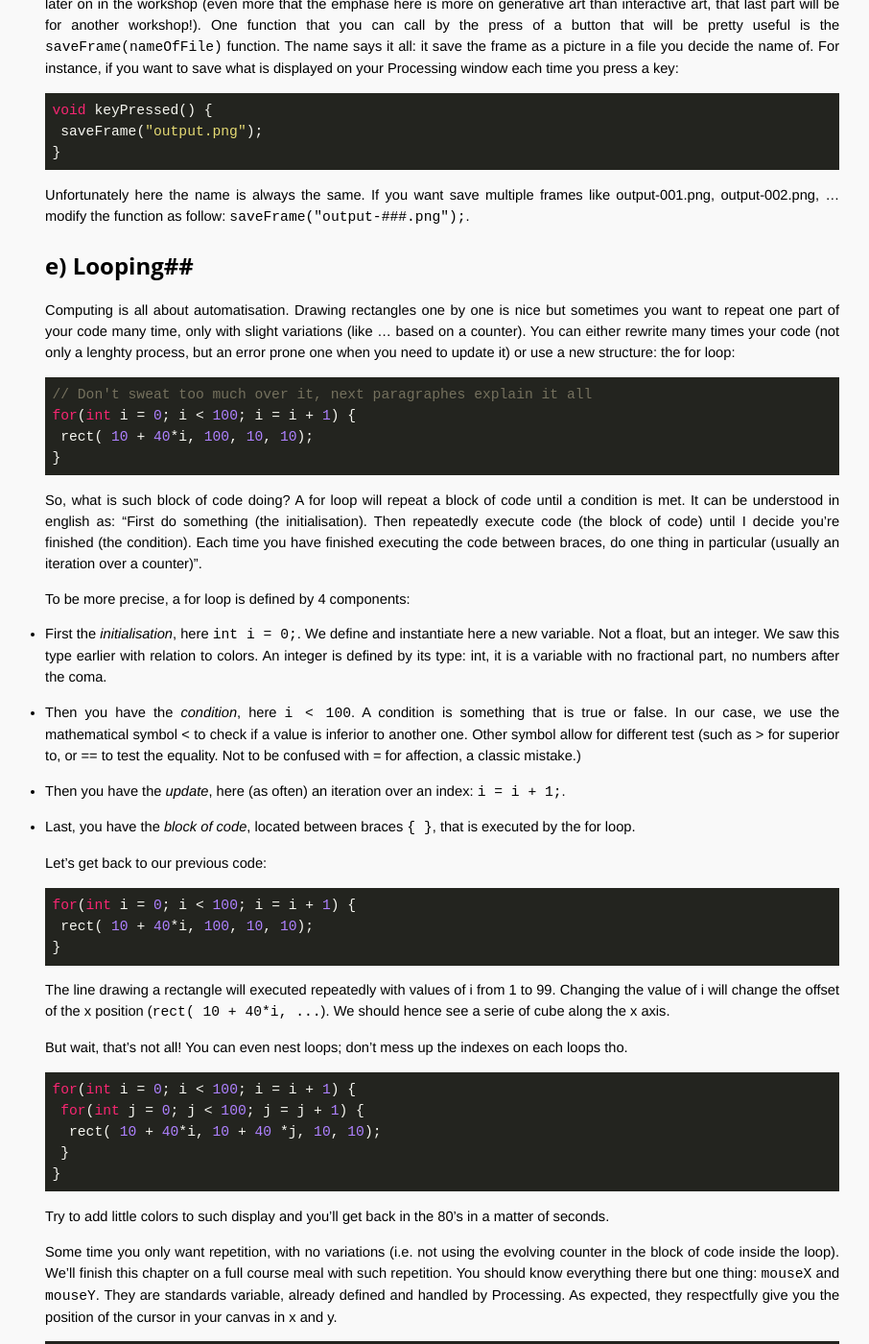
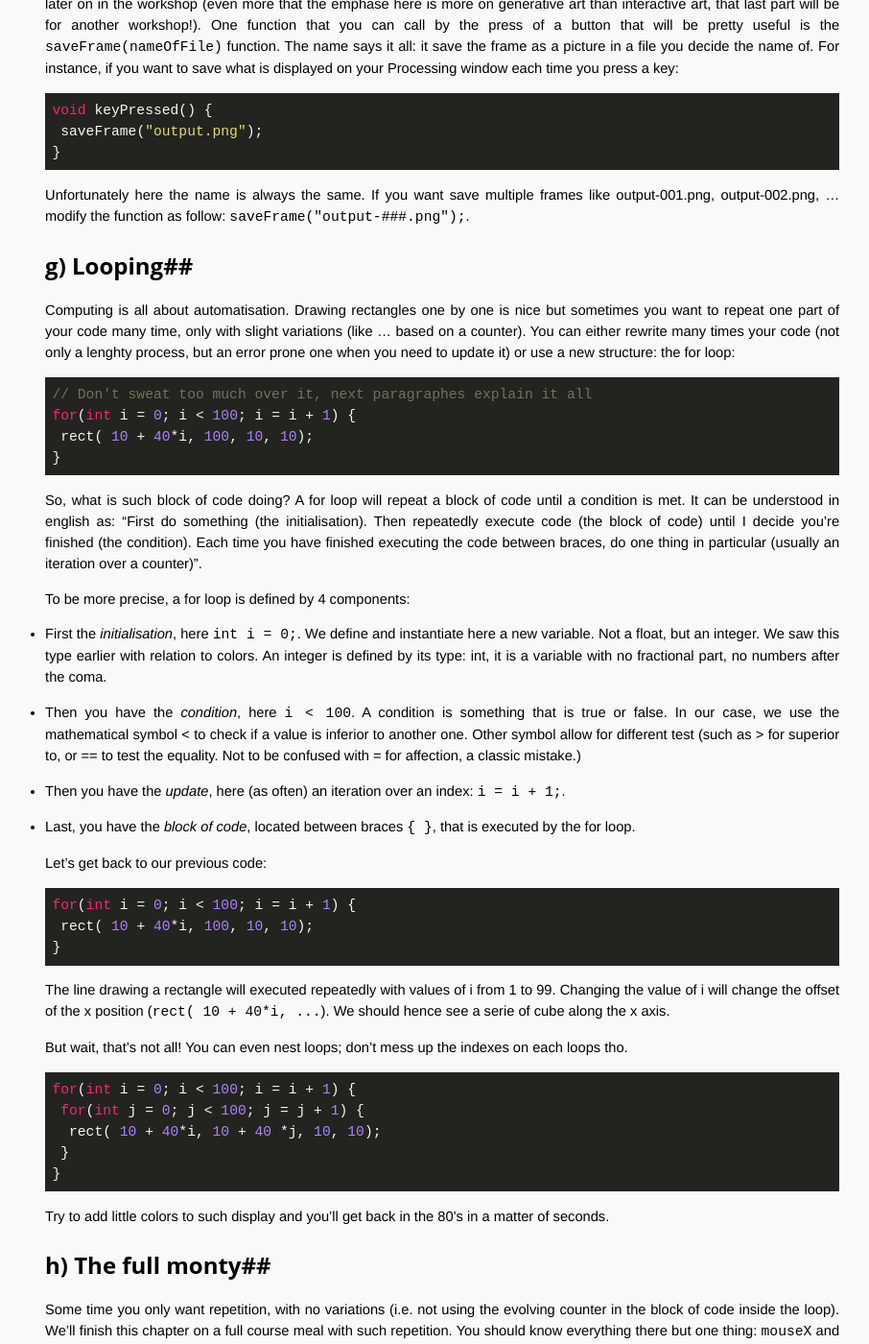
Before and after one commit to OpenTechSchool-Brussels/generative-art-with-processing, a Jekyll site: the page built from Getting-to-know-your-canvas.markdown, in a window 1280 px wide and 1400 px high, scrolled down 4873 px. Shown: the whole window at 96% size, without its empty margins (309-1215 px from the left). Built offline with Jekyll 4.4.1, drawn with Linux system fonts in a browser that asks for light colours; Markdown is read by kramdown in place of the engine named in the settings.

Commit message:
Update Getting-to-know-your-canvas.markdown

````diff
--- a/Getting-to-know-your-canvas.markdown
+++ b/Getting-to-know-your-canvas.markdown
@@ -183,7 +183,7 @@ void keyPressed() {
 
 Unfortunately here the name is always the same. If you want save multiple frames like output-001.png, output-002.png, ... modify the function as follow: `saveFrame("output-###.png");`.
 
-##e) Looping##
+##g) Looping##
 Computing is all about automatisation. Drawing rectangles one by one is nice but sometimes you want to repeat one part of your code many time, only with slight variations (like ... based on a counter). You can either rewrite many times your code (not only a lenghty process, but an error prone one when you need to update it) or use a new structure: the for loop:
 
 ```java
@@ -227,6 +227,8 @@ for(int i = 0; i < 100; i = i + 1) {
 
 Try to add little colors to such display and you'll get back in the 80's in a matter of seconds.
 
+##h) The full monty##
+
 Some time you only want repetition, with no variations (i.e. not using the evolving counter in the block of code inside the loop). We'll finish this chapter on a full course meal with such repetition. You should know everything there but one thing: `mouseX` and `mouseY`. They are standards variable, already defined and handled by Processing. As expected, they respectfully give you the position of the cursor in your canvas in x and y.
 
 
````
